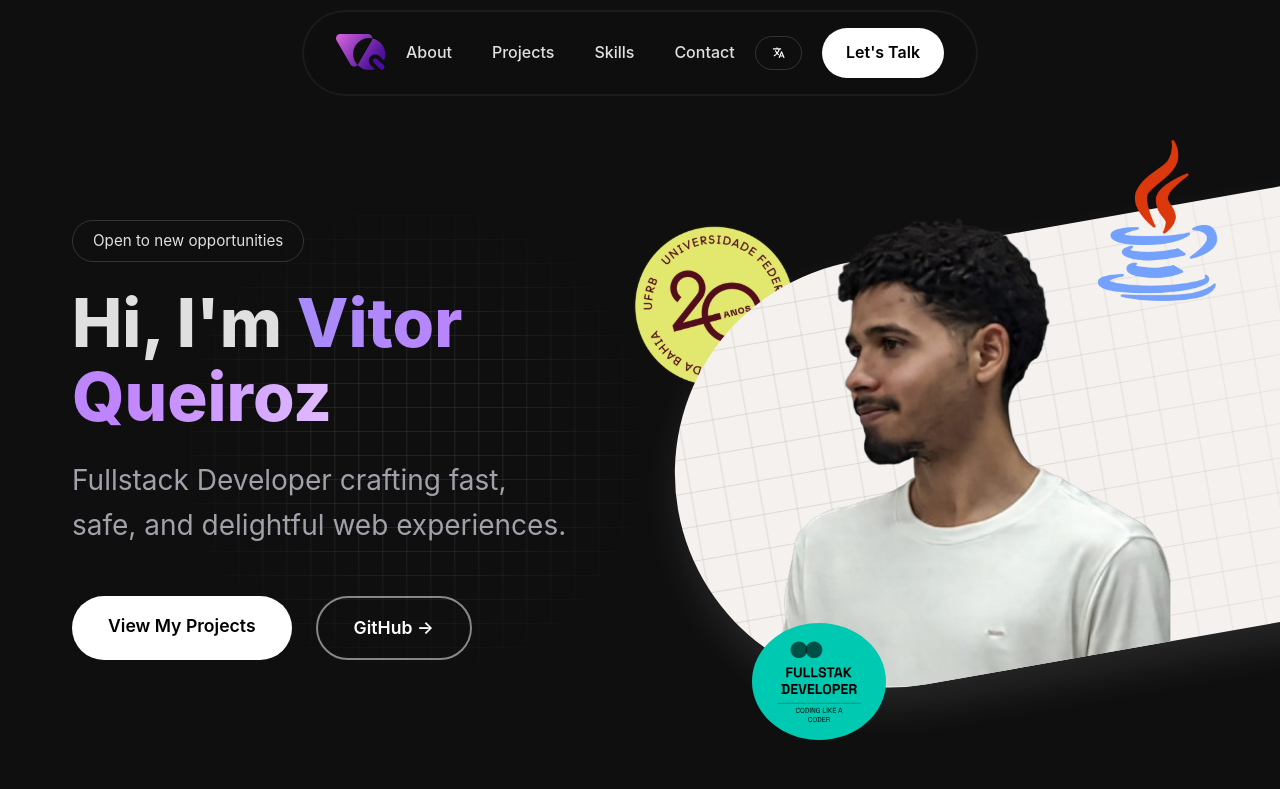
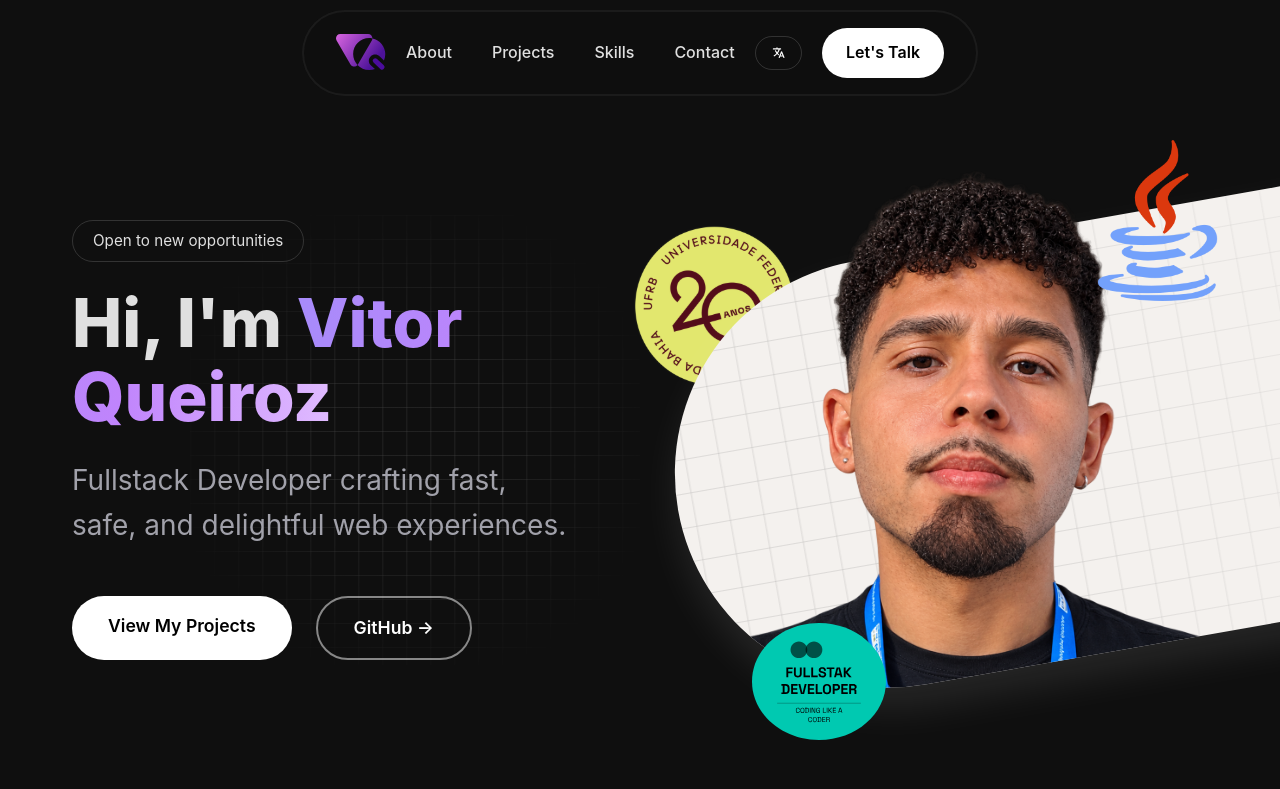
Before and after one commit to vitorQN/PersonalPortfolio, a React (Vite) app: page / in a window 1280 px wide. Shown: the top 789 px of the page. Built offline with nearby package versions, Linux system fonts and the light colour scheme; no server answers.

Commit message:
Style:Profile img update

```diff
--- a/src/pages/HeroSection/Hero.css
+++ b/src/pages/HeroSection/Hero.css
@@ -136,23 +136,23 @@
 
 .profile-inside {
   position: absolute;
-  bottom: -1%; /* Adjust this to move the person up/down */
-  left: 34%;
+  bottom: -22%; /* Adjust this to move the person up/down */
+  left: 40%;
   rotate: -20%;
   transform: translateX(-55%) rotate(10deg);;
   width: auto;
-  height: 119%;
+  height: 145%;
 }
 
 .profile-outside {
   position: absolute;
 
-  bottom: -8%;
-  left: 50%;
+  bottom: -27%;
+  left: 60.5%;
 
   transform: translateX(-55%);
 
-  height: 120%;
+  height: 146%;
   width: auto;
   clip-path: inset(0 0 30% 0);
 
```
Also changed, not shown: src/assets/profilebg.png.
